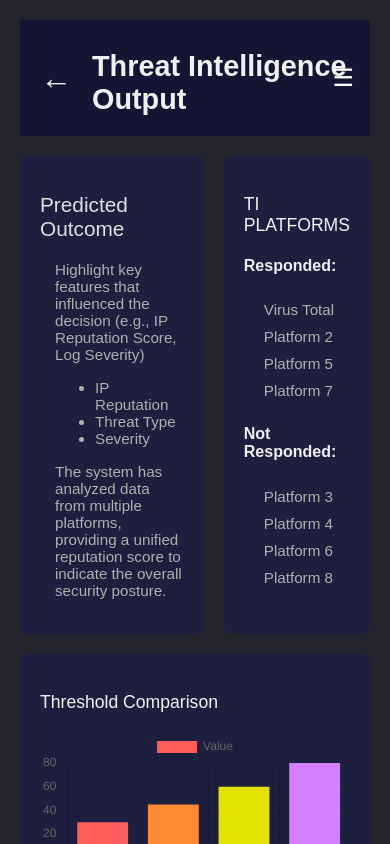
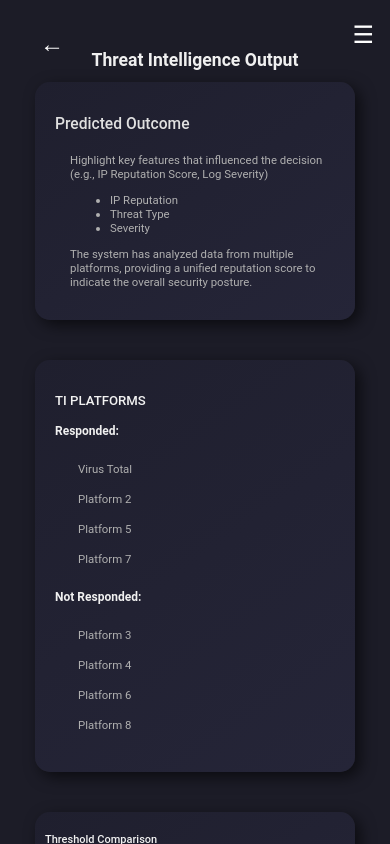
Before and after one commit to qiratsaleem/fyp, a React (Create React App) app in the folder ccti-project/: page /details in a window 390 px wide. Shown: the top 844 px of the page. Built offline with nearby package versions, Linux system fonts and the light colour scheme.

Commit message:
update changes

```diff
--- a/ccti-project/src/components/Dashboard.css
+++ b/ccti-project/src/components/Dashboard.css
@@ -1,7 +1,7 @@
 .dashboard-container {
-  background-color: #24242d;
-  color: #FFFFFF;
-  font-family: Arial, sans-serif;
+  background-color: #1c1c27;
+  color: #f0f0f0;
+  font-family: "Roboto", sans-serif;
   padding: 20px;
   display: flex;
   flex-direction: column;
@@ -14,7 +14,6 @@ header {
   justify-content: flex-end;
   margin-bottom: 10px;
 }
-
 .menu-button {
   background: none;
   border: none;
@@ -36,18 +35,20 @@ header {
   display: flex;
   justify-content: space-between;
   width: 90%;
-  margin: -30px 40px;
+  gap: 15px;
+  margin: -20px 60px;
 }
 
 .stat-card {
-  background-color: #1466B8;
-  color: #FFFFFF;
+  background: linear-gradient(135deg, #6d6d8d, #3b3b4e);
+  box-shadow: 3px 3px 8px rgba(0, 0, 0, 0.5);
   padding: 10px;
   text-align: center;
   border-radius: 10px;
-  font-size: 10px;
+  font-size: 12px;
+  color: #f0f0f0;
   flex: 1;
-  margin: 0 10px;
+  min-width: 90px;
 }
 
 .chart-container {
@@ -59,53 +60,46 @@ header {
 }
 
 .chart {
-  background-color: #1e1e3f;
-  padding: 25px;
-  border-radius: 10px;
+  background: linear-gradient(145deg, #1f1f2e, #252538);
+  box-shadow: 5px 5px 15px rgba(0, 0, 0, 0.6);
+  border-radius: 15px;
+  padding: 50px;
+  font-size: 10px;
 }
 
 .large-chart {
-  width: 400px;
+  flex: 1;
+  max-width: 400px;
   height: 300px;
 }
 
 .small-chart {
-  width: 400px;
-  height: 400px;
-}
-
-.chart h2 {
-  font-size: 10px;
-  text-align: center;
-  color: #FFFFFF;
-  margin-bottom: -5px;
+  flex: 1;
+  max-width: 400px;
+  height: 300px;
 }
 
 .ip-entry-section {
   display: flex;
   justify-content: center;
-  align-items: center;
-  margin-top: 30px;
+  margin-top: 20px;
 }
 
 .ip-input {
   padding: 10px;
-  border: 1px solid #CCCCCC;
   border-radius: 5px;
-  font-size: 16px;
+  border: 1px solid #ccc;
   margin-right: 10px;
 }
 
 .investigate-button {
-  background-color: #4CAF50;
-  color: #FFFFFF;
-  padding: 10px 15px;
+  padding: 10px 20px;
+  background-color: #4caf50;
   border: none;
+  color: white;
   border-radius: 5px;
   cursor: pointer;
-  font-size: 14px;
 }
-
 .investigate-button:hover {
   background-color: #062407;
 }
--- a/ccti-project/src/components/Dashboard.js
+++ b/ccti-project/src/components/Dashboard.js
@@ -18,9 +18,20 @@ function Dashboard() {
       {
         label: "IOC Severity Level",
         data: [40, 88, 60, 73],
-        backgroundColor: ["#FF5C5C", "#FF8A33", "#E3E100", "#D47FFF"],
-        hoverBackgroundColor: ["#CC0000", "#E67300", "#CCCC00", "#A64DFF"],
-        barPercentage: 0.5,
+        backgroundColor: [
+          "rgba(255, 92, 92, 0.8)",
+          "rgba(255, 138, 51, 0.8)",
+          "rgba(227, 225, 0, 0.8)",
+          "rgba(212, 127, 255, 0.8)"
+        ],
+        hoverBackgroundColor: [
+          "rgba(255, 92, 92, 1)",
+          "rgba(255, 138, 51, 1)",
+          "rgba(227, 225, 0, 1)",
+          "rgba(212, 127, 255, 1)"
+        ],
+        barPercentage: 0.6,
+        borderRadius: 5,
       },
     ],
   };
@@ -32,7 +43,7 @@ function Dashboard() {
         label: "Logs per Day",
         data: [10, 30, 80, 25, 10, 50, 70],
         borderColor: "#4CAF50",
-        backgroundColor: "rgba(76, 175, 80, 0.2)",
+        backgroundColor: "rgba(76, 175, 80, 0.5)",
         hoverBackgroundColor: "#3B873E",
         pointBackgroundColor: "#4CAF50",
         pointBorderColor: "#4CAF50",
@@ -43,14 +54,25 @@ function Dashboard() {
   };
 
   const userProgressData = {
-    labels: ["user1", "user2", "user3", "user4"],
+    labels: ["User1", "User2", "User3", "User4"],
     datasets: [
       {
         label: "User Progress Analysis",
         data: [60, 95, 40, 34],
-        backgroundColor: ["#800080", "#007BFF", "#FFA500", "#4CAF50"],
-        hoverBackgroundColor: ["#5A005A", "#0056B3", "#CC8400", "#387C3B"],
-        barPercentage: 0.5,
+        backgroundColor: [
+          "rgba(128, 0, 128, 0.8)",
+          "rgba(0, 123, 255, 0.8)",
+          "rgba(255, 165, 0, 0.8)",
+          "rgba(76, 175, 80, 0.8)"
+        ],
+        hoverBackgroundColor: [
+          "rgba(90, 0, 90, 1)",
+          "rgba(0, 86, 179, 1)",
+          "rgba(204, 132, 0, 1)",
+          "rgba(56, 124, 59, 1)"
+        ],
+        barPercentage: 0.6,
+        borderRadius: 5,
       },
     ],
   };
@@ -61,10 +83,18 @@ function Dashboard() {
       {
         label: "Log Analysis",
         data: [300, 200, 100],
-        backgroundColor: ["#0000FF", "#4CAF50", "#FF5C5C"],
-        hoverBackgroundColor: ["#000099", "#285A26", "#CC0000"],
+        backgroundColor: [
+          "rgba(0, 0, 255, 0.8)",
+          "rgba(76, 175, 80, 0.8)",
+          "rgba(255, 92, 92, 0.8)"
+        ],
+        hoverBackgroundColor: [
+          "rgba(0, 0, 153, 1)",
+          "rgba(40, 90, 38, 1)",
+          "rgba(204, 0, 0, 1)"
+        ],
+        borderWidth: 1,
         borderColor: "#ffffff",
-        borderWidth: 0.5,
       },
     ],
   };
@@ -73,16 +103,30 @@ function Dashboard() {
     responsive: true,
     maintainAspectRatio: false,
     plugins: {
-      legend: { display: true, position: "top" },
+      legend: {
+        display: true,
+        position: "top",
+        labels: {
+          color: "#FFFFFF",
+          font: { size: 14, family: "Arial" },
+        },
+      },
+      tooltip: {
+        backgroundColor: "rgba(0, 0, 0, 0.8)",
+        titleColor: "#FFFFFF",
+        bodyColor: "#CCCCCC",
+        borderColor: "#4CAF50",
+        borderWidth: 1,
+      },
     },
     scales: {
       x: {
-        grid: { display: false },
-        ticks: { color: "#FFFFFF" },
+        grid: { color: "rgba(255, 255, 255, 0.1)" },
+        ticks: { color: "#FFFFFF", font: { size: 12 } },
       },
       y: {
-        grid: { color: "#444444" },
-        ticks: { color: "#FFFFFF" },
+        grid: { color: "rgba(255, 255, 255, 0.1)" },
+        ticks: { color: "#FFFFFF", font: { size: 12 } },
       },
     },
   };
@@ -92,8 +136,7 @@ function Dashboard() {
       <Sidebar
         isOpen={menuOpen}
         onClose={() => setMenuOpen(false)}
-        onLogout={() => {
-        }}
+        onLogout={() => {}}
       />
       <header>
         <button onClick={() => setMenuOpen(true)} className="menu-button">
@@ -123,7 +166,7 @@ function Dashboard() {
           </div>
           <div className="chart small-chart">
             <h2>Log Analysis</h2>
-            <Pie data={logAnalysisData} options={{ responsive: true }} />
+            <Pie data={logAnalysisData} options={chartOptions} />
           </div>
         </div>
 
--- a/ccti-project/src/components/DetailsPage.css
+++ b/ccti-project/src/components/DetailsPage.css
@@ -1,85 +1,85 @@
+/* Container that holds the sidebar and main content */
 .details-page-container {
-    background-color: #24242d;
+  background-color: #1c1c27;
   color: #f0f0f0;
-    min-height: 100vh;
+  font-family: "Roboto", sans-serif;
+  padding: 20px;
   display: flex;
+  flex-direction: column;
+  align-items: center;
+
 }
 
+/* Main page content */
 .details-page {
-    font-family: Arial, sans-serif;
+  flex: 1;
+  display: flex;
+  flex-direction: column;
   padding: 20px;
-    flex: 1;
+
 }
 
+/* Position the back arrow */
 .back-arrow {
   font-size: 1.5em;
   cursor: pointer;
   color: #fff;
-    margin-right: 20px;
+  position: absolute; /* Fixed position outside container */
+  top: 30px;
+  left: 40px;
 }
 
-.header {
-    display: flex;
-    align-items: center;
-    justify-content: space-between;
-    margin-bottom: 20px;
-}
-
-.output-heading {
-    margin-top: 20px;
-    margin-bottom: 10px;
-    text-align: left;
-    color: #f0f0f0;
-    font-size: 1.8em;
-}
-
+/* Position the menu button */
 .menu-button {
   font-size: 1.5em;
   cursor: pointer;
   color: #fff;
-    position: relative;
-    left: -20px;
+  position: absolute;
+  top: 50px;
+  right: 40px;
 }
 
+
+.output-heading {
+  text-align: center;
+  color: #f0f0f0;
+  font-size: 1.4em;
+  margin-top: 20px;
+}
+
+/* Main content area with sections */
 .main-content {
   display: flex;
   justify-content: space-between;
   gap: 20px;
+  width: 100%; /* Ensure full width */
+  flex-wrap: wrap; /* Allow content to wrap on smaller screens */
+  box-sizing: border-box; /* Prevent overflow issues */
 }
 
-.predicted-outcome, .ti-platforms, .threshold-comparison {
-    background-color: #1e1e3f;
-    padding: 20px;
-    border-radius: 8px;
-    color: #f0f0f0;
+/* Styling for the predicted outcome section */
+.predicted-outcome {
+  background: linear-gradient(145deg, #1f1f2e, #252538);
+  box-shadow: 5px 5px 15px rgba(0, 0, 0, 0.6);
+  border-radius: 15px;
+  padding: 50px;
+  font-size: 12px;
+  flex: 1 1 45%; /* Allow it to grow and shrink but take up at least 45% width */
+  min-width: 300px; /* Ensure it doesn't shrink too much */
+  box-sizing: border-box; /* Prevent overflow */
 }
 
-.platform-status ul {
-    list-style-type: none;
-    padding: 0;
-}
-
-.platform-item {
-    padding: 5px;
-    cursor: pointer;
-    transition: background-color 0.3s;
-}
-
-.platform-item:hover {
-    background-color: #1e1e3f;
-}
-.predicted-outcome {
-    background-color: #1e1e3f;
-    padding: 20px;
-    border-radius: 8px;
-    flex: 2;
-}
+/* Styling for the TI platforms section */
 .ti-platforms {
-    background-color: #1e1e3f;
-    padding: 20px;
-    border-radius: 8px;
-    flex: 1;
+  background: linear-gradient(145deg, #1f1f2e, #252538);
+  box-shadow: 5px 5px 15px rgba(0, 0, 0, 0.6);
+  border-radius: 15px;
+  padding: 50px;
+  font-size: 12px;
+  flex: 1 1 45%; /* Allow it to grow and shrink but take up at least 45% width */
+  min-width: 300px; /* Ensure it doesn't shrink too much */
   color: #f0f0f0;
+  box-sizing: border-box; /* Prevent overflow */
 }
 .platform-status ul {
   list-style-type: none;
@@ -95,18 +95,82 @@
 .platform-item:hover {
   background-color: #3a3a55;
 }
+/* Styling for threshold comparison chart */
 .threshold-comparison {
+  background: linear-gradient(145deg, #1f1f2e, #252538);
+  box-shadow: 5px 5px 15px rgba(0, 0, 0, 0.6);
+  border-radius: 15px;
+  padding: 20px;
+  font-size: 10px;
   margin-top: 20px;
-    background-color: #1e1e3f;
-    padding: 20px;
-    border-radius: 8px;
+  width: 100%; /* Ensure it takes full width */
+  box-sizing: border-box; /* Prevent overflow */
 }
 
-.chart-placeholder {
-    height: 200px;
-    display: flex;
+/* Responsive Design for smaller screens */
+@media (max-width: 768px) {
+  .main-content {
+    flex-direction: column; /* Stack sections vertically */
     align-items: center;
-    justify-content: center;
-    color: #00ff00;
+  }
+
+  .predicted-outcome,
+  .ti-platforms {
+    flex: none;
+    width: 90%; /* Take full width with some margin */
+    margin-bottom: 20px; /* Add spacing between sections */
+    padding: 30px;
+  }
+
+  .back-arrow {
+    top: 20px;
+    left: 20px;
+  }
+
+  .menu-button {
+    top: 30px;
+    right: 20px;
+  }
+
+  .output-heading {
     font-size: 1.2em;
+    margin-top: 10px;
   }
+
+  .threshold-comparison {
+    width: 90%;
+    padding: 15px;
+  }
+}
+
+/* Responsive Design for very small screens (Mobile) */
+@media (max-width: 480px) {
+  .back-arrow {
+    top: 10px;
+    left: 10px;
+  }
+
+  .menu-button {
+    top: 20px;
+    right: 10px;
+  }
+
+  .output-heading {
+    font-size: 1.1em;
+  }
+
+  .predicted-outcome,
+  .ti-platforms {
+    width: 100%;
+    padding: 20px;
+  }
+
+  .threshold-comparison {
+    width: 100%;
+    padding: 10px;
+  }
+
+  .platform-item {
+    padding: 8px; /* Slightly bigger touch target */
+  }
+}
--- a/ccti-project/src/components/DetailsPage.js
+++ b/ccti-project/src/components/DetailsPage.js
@@ -1,4 +1,3 @@
-
 import React, { useState } from "react";
 import { useNavigate } from "react-router-dom";
 import { Bar } from "react-chartjs-2";
@@ -18,10 +17,24 @@ function DetailsPage() {
       {
         label: "Value",
         data: [30, 45, 60, 80],
-        backgroundColor: ["#FF5C5C", "#FF8A33", "#E3E100", "#D47FFF"],
+        backgroundColor: [
+          "rgba(128, 0, 128, 0.8)",
+          "rgba(0, 123, 255, 0.8)",
+          "rgba(255, 165, 0, 0.8)",
+          "rgba(76, 175, 80, 0.8)"
+        ],
+        hoverBackgroundColor: [
+          "rgba(90, 0, 90, 1)",
+          "rgba(0, 86, 179, 1)",
+          "rgba(204, 132, 0, 1)",
+          "rgba(56, 124, 59, 1)"
+        ],
+        barPercentage: 0.4,
+        borderRadius: 5,
       },
     ],
   };
+
 
   const handleBackClick = () => {
     navigate("/");
@@ -35,13 +48,18 @@ function DetailsPage() {
     <div className="details-page-container">
       <Sidebar isOpen={menuOpen} onClose={() => setMenuOpen(false)} />
       <div className="details-page">
-        <div className="header">
-          <div className="back-arrow" onClick={handleBackClick}>
-            &#8592;
-          </div>
-          <h1 className="output-heading">Threat Intelligence Output</h1>
-          <button onClick={() => setMenuOpen(!menuOpen)} className="menu-button">☰</button>
+        {/* Back Arrow */}
+        <div className="back-arrow" onClick={handleBackClick}>
+          &#8592;
         </div>
+
+        {/* Menu Button */}
+        <button onClick={() => setMenuOpen(!menuOpen)} className="menu-button">
+          ☰
+        </button>
+
+        {/* Heading without container */}
+        <h1 className="output-heading">Threat Intelligence Output</h1>
 
         <div className="main-content">
           <div className="predicted-outcome">
--- a/ccti-project/src/components/ThreatIntelligence.css
+++ b/ccti-project/src/components/ThreatIntelligence.css
@@ -1,48 +1,51 @@
 
 .threat-intelligence-container {
+     background-color: #1c1c27;
+    color: #f0f0f0;
+    font-family: "Roboto", sans-serif;
+    padding: 20px;
     display: flex;
     flex-direction: column;
-  height: 100vh;
-  background-color: #0b0b1f;
-  color: #ffffff;
-}
-
-.header {
-  display: flex;
     align-items: center;
-  justify-content: space-between;
-  padding: 10px 20px;
-  background-color: #141433;
-  flex-shrink: 0;
   }
 
   .back-arrow {
-  font-size: 2em;
-  color: #f0f0f0;
+    font-size: 1.5em;
     cursor: pointer;
+    color: #fff;
+    position: absolute;
+    top: 30px;
+    left: 40px;
   }
 
 .title {
   flex: 1;
   text-align: center;
-  font-size: 1.4em;
+  font-size: 1.2em;
   color: #ffffff;
   font-weight: 600;
 }
-.menu-icon {
+.menu-button {
   font-size: 1.5em;
-  color: #f0f0f0;
   cursor: pointer;
-  position: relative;
-  left: -40px;
+  color: #fff;
+  position: absolute;
+  top: 50px;
+  right: 40px;
 }
 .info-section {
   flex: 1;
   padding: 20px 40px;
   overflow-y: auto;
-  background-color: #1e1e3f;
-  color: #b0b0b0;
-  font-size: 1em;
+  background: linear-gradient(145deg, #1f1f2e, #252538);
+  box-shadow: 5px 5px 15px rgba(0, 0, 0, 0.6);
+  border-radius: 15px;
+  padding: 50px;
+  font-size: 12px;
+  flex: 1 1 45%;
+  min-width: 300px;
+  color: #f0f0f0;
+  box-sizing: border-box;
 }
 
 .info-content {
--- a/ccti-project/src/components/ThreatIntelligence.js
+++ b/ccti-project/src/components/ThreatIntelligence.js
@@ -1,6 +1,5 @@
 import React, { useState } from "react";
 import { useNavigate } from "react-router-dom";
-import { FaBars } from "react-icons/fa";
 import Sidebar from "./Sidebar";
 import "./ThreatIntelligence.css";
 
@@ -11,16 +10,12 @@ const ThreatIntelligence = () => {
   return (
     <div className="threat-intelligence-container">
       <Sidebar isOpen={menuOpen} onClose={() => setMenuOpen(false)} />
-
-      <header className="header">
         <span className="back-arrow" onClick={() => navigate("/details")}>&larr;</span>
+         {/* Menu Button */}
+        <button onClick={() => setMenuOpen(!menuOpen)} className="menu-button">
+          ☰
+        </button>
         <h1 className="title">Threat Intelligence xx</h1>
-        <FaBars
-          className="menu-icon"
-          onClick={() => setMenuOpen(!menuOpen)}
-        />
-      </header>
-
       <main className="info-section">
         <h2>Detailed information about Platform 1.</h2>
         <div className="info-content">
```
Lines whose indentation alone changed are shown as unchanged.
